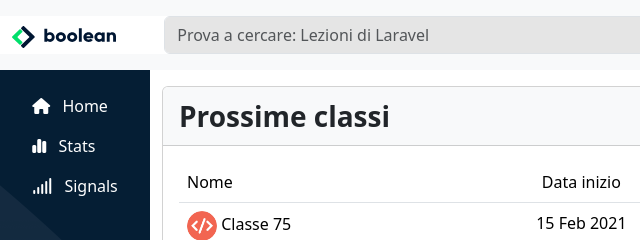
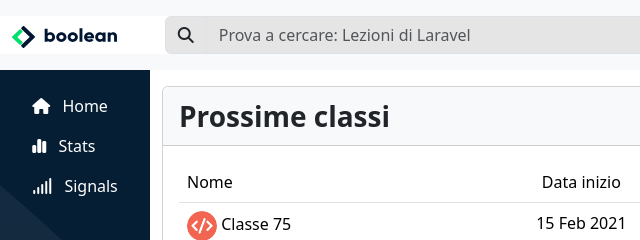
Before and after one commit to MarcoZellini/html-css-bootstrap-dashboard, a plain HTML site: page index.html in a window 1280 px wide. Shown: the top 240 px of the page, 0-640 px from the left. Drawn offline with nearby package versions, Linux system fonts and the light colour scheme.

Commit message:
Fix search bar
Add Search bar icon

```diff
--- a/index.html
+++ b/index.html
@@ -31,9 +31,14 @@
                             src="./assets/img/logo.svg" alt>
                     </a>
 
-                    <input type="search"
-                        class="form-control ms_bg_light_emphasys"
-                        placeholder="Prova a cercare: Lezioni di Laravel" />
+                    <div class="input-group">
+                        <span class="input-group-text ms_bg_light_emphasys" id="basic-addon1">
+                            <i class="fa-solid fa-magnifying-glass"></i>
+                        </span>
+                        <input type="search"
+                            class="form-control ms_bg_light_emphasys"
+                            placeholder="Prova a cercare: Lezioni di Laravel" />
+                    </div>
 
                     <ul class="navbar-nav d-none d-xl-flex">
 
```
